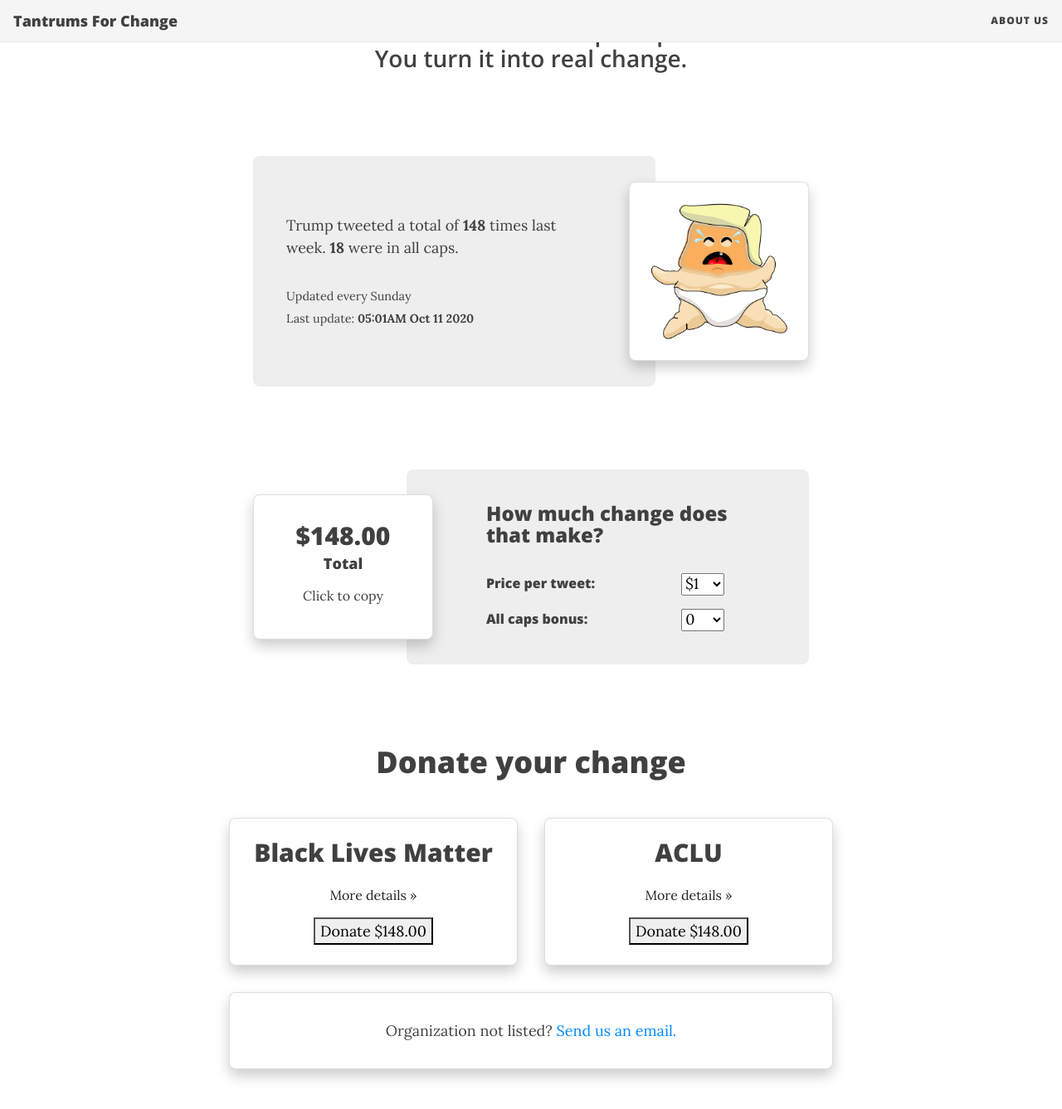
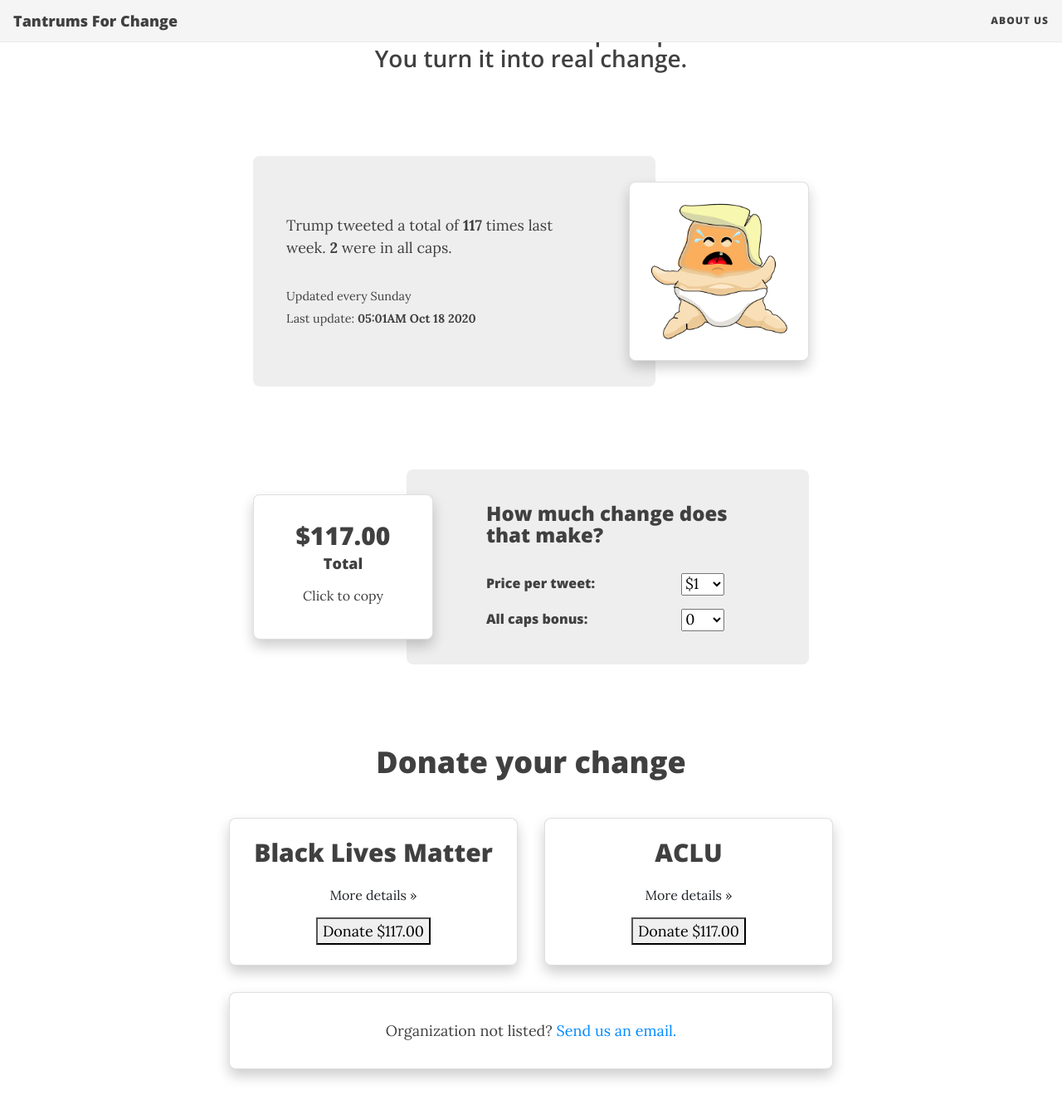
Before and after one commit to tantrumsforchange/tantrumsforchange.github.io, a Jekyll site: the page built from index.html, in a window 1280 px wide and 1400 px high, scrolled down 253 px. Shown: the top 1337 px of the window at 83% size. Built offline with Jekyll 4.4.1, drawn with Linux system fonts in a browser that asks for light colours; nearby versions of some CDN libraries; the list of posts is cut into pages by our own code.

Commit message:
Update Data Test

```diff
--- a/_data/data.yml
+++ b/_data/data.yml
@@ -1,3 +1,3 @@
-tweet_total: 148
-all_caps: 18
-update_time: 05:01AM Oct 11 2020
+tweet_total: 117
+all_caps: 2
+update_time: 05:01AM Oct 18 2020
```
